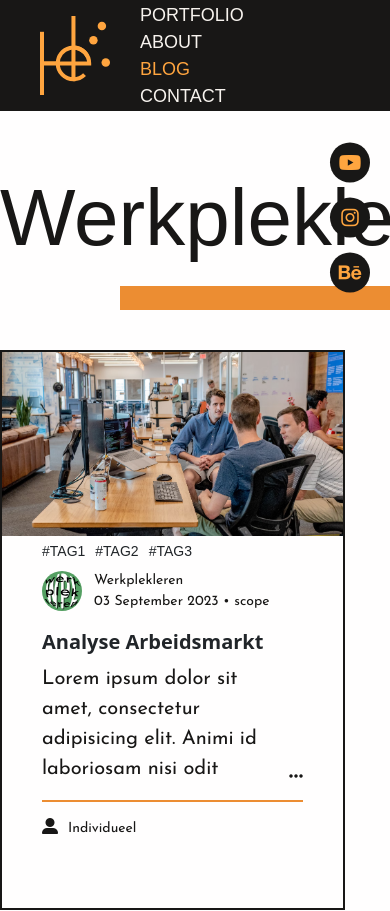
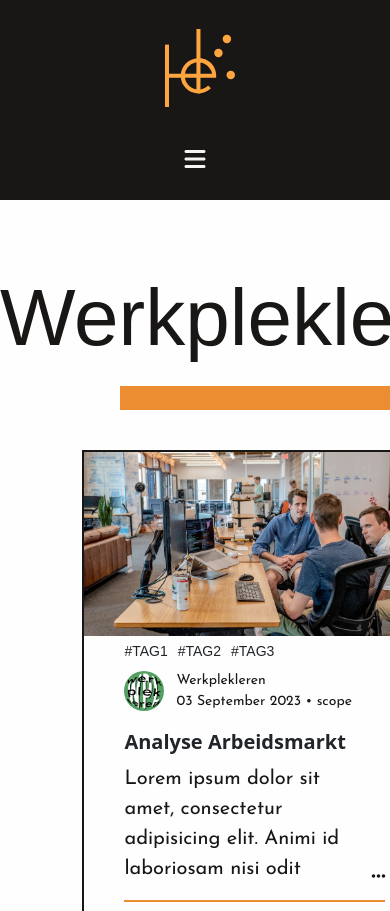
Before and after one commit to HelEvX/EversHeleen_portfolio_september, a plain HTML site: page blog.html in a window 390 px wide. Shown: the top 911 px of the page. Drawn offline with Linux system fonts and the light colour scheme; a web font is replaced by a local one.

Commit message:
responsiviteit start - blog

```diff
--- a/blog.css
+++ b/blog.css
@@ -21,6 +21,25 @@ body ul li {
 
 a:hover {
     color: #549F62; /* New hover color */
+}
+
+/*======================================================================*/
+
+.header__logo {
+    order: 1; /* Position the logo on top for smaller screens */
+}
+
+.nav__toggle {
+    display: none; /* Hide the hamburger icon by default */
+    order: 2; /* Position the hamburger icon below the logo for smaller screens */
+}
+
+.nav__items {
+    order: 3;
+}
+
+.header__empty-space {
+    order: 4;
 }
 
 /*======================================================================*/
@@ -68,6 +87,10 @@ a:hover {
 
 .header__button.active {
     color: #FFA53F;
+}
+
+.hamburger-icon {
+    cursor: pointer;
 }
 
 .nav__socialbar {
@@ -388,7 +411,7 @@ button {
 
 .blog-tiles-container {
     display: flex;
-    justify-content: flex-start;
+    justify-content: center;
     flex-wrap: wrap;
     gap: 20px;
     margin-bottom: 80px;
@@ -537,3 +560,40 @@ h1.tile-title {
 .icon-link:hover {
     color: #EC8D32;
 }
+
+/*==============================*/
+/*==============================*/
+/*======= RESPONSIVITEIT =======*/
+/*==============================*/
+/*==============================*/
+
+/*Medium screens (Tablet)*/
+@media screen and (max-width: 1180px) {
+    .top-banner {
+        height: 200px;
+        display: flex;
+        flex-direction: column;
+        justify-content: center;
+        align-items: center;
+    }
+
+    .nav__toggle,
+    .header__logo {
+        display: block;
+        padding: 20px 0;
+    }
+
+    .nav__items,
+    .header__empty-space {
+        display: none;
+    }
+
+    nav {
+        display: none;
+    }
+
+    .main {
+        margin: 200px auto 0;
+    }
+
+}
--- a/blog.html
+++ b/blog.html
@@ -31,6 +31,9 @@
             <a href="index.html">
                 <img src="assets/site/mini%20logo.svg" alt="Logo">
             </a>
+        </div>
+        <div class="nav__toggle">
+            <i class="fa-solid fa-bars fa-xl"></i>
         </div>
         <nav class="nav__items">
             <a href="portfolio.html" class="header__button">Portfolio</a>
```
